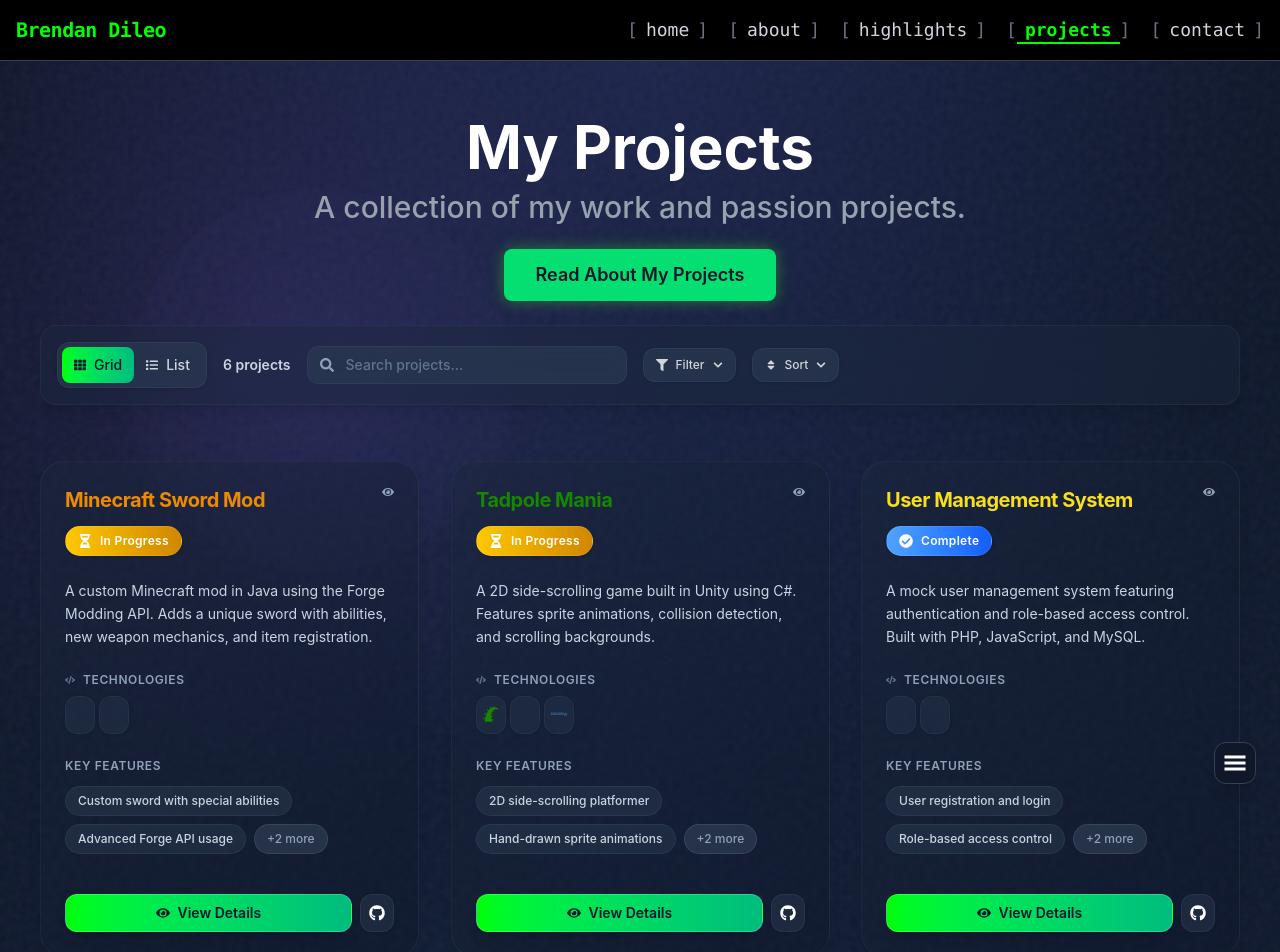
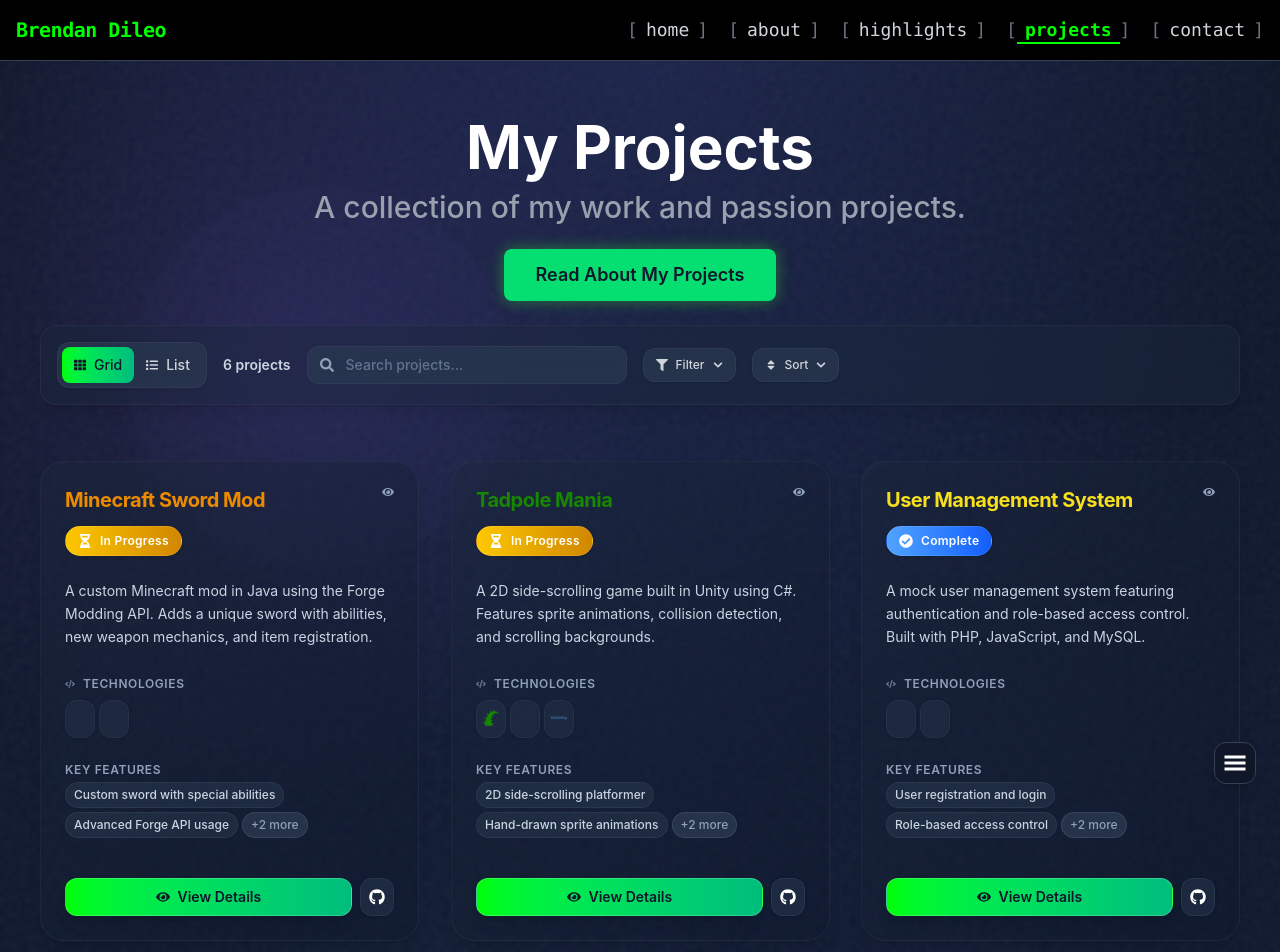
Before and after one commit to brendanddev/brendans-website, a React (Vite) app in the folder frontend/: page /projects in a window 1280 px wide. Shown: the top 952 px of the page. Built offline with nearby package versions, Linux system fonts and the light colour scheme.

Commit message:
Update feature related components

```diff
--- a/frontend/src/components/Projects/ProjectCard/FeatureTags.jsx
+++ b/frontend/src/components/Projects/ProjectCard/FeatureTags.jsx
@@ -7,29 +7,28 @@
  * A component for displaying a list of feature tags inside the project cards
  */
 
-const FeatureTags = ({ features }) => {
+const FeatureTags = ({ features, compact }) => {
     // If no features, render nothing
     if (!features || features.length === 0) return null;
     return (
         <div>
-
             {/* Section title */}
-            <h4 className="text-xs font-semibold text-slate-400 uppercase tracking-wider mb-3">
+            <h4 className={`text-xs font-semibold text-slate-400 uppercase tracking-wider ${compact ? 'mb-1' : 'mb-3'}`}>
                 Key Features
             </h4>
             {/* Feature tags */}
-            <div className="flex flex-wrap gap-2" aria-label="Feature tags" role="list">
-
+            <div className={`flex flex-wrap ${compact ? 'gap-1' : 'gap-2'}`} aria-label="Feature tags" role="list">
                 {/* Display first 2 features */}
                 {features.slice(0, 2).map((feature, i) => (
                     <span
                         key={i}
-                        className="
+                        className={`
                             text-xs bg-slate-700/40 text-slate-300
-                            px-3 py-1.5 rounded-full font-medium
+                            ${compact ? 'px-2 py-1' : 'px-3 py-1.5'}
+                            rounded-full font-medium
                             border border-slate-600/30
                             backdrop-blur-sm
-                        "
+                        `}
                         role="listitem"
                     >
                         {feature}
@@ -38,12 +37,13 @@ const FeatureTags = ({ features }) => {
                 {/* Show count of remaining features if more than 2 */}
                 {features.length > 2 && (
                     <span
-                        className="
+                        className={`
                             text-xs bg-slate-600/40 text-slate-400
-                            px-3 py-1.5 rounded-full font-medium
+                            ${compact ? 'px-2 py-1' : 'px-3 py-1.5'}
+                            rounded-full font-medium
                             border border-slate-500/30
                             backdrop-blur-sm
-                        "
+                        `}
                         role="listitem"
                     >
                         +{features.length - 2} more
--- a/frontend/src/components/Projects/ProjectModal/ProjectFeatures.jsx
+++ b/frontend/src/components/Projects/ProjectModal/ProjectFeatures.jsx
@@ -9,6 +9,7 @@
 import { motion } from "framer-motion";
 import { FaCheckCircle } from "react-icons/fa";
 import { featureVariants } from "../../../utils/variants/projects";
+import CHECK_COLORS from "../../../data/colors";
 
 
 const ProjectFeatures = ({ project }) => {
@@ -21,8 +22,10 @@ const ProjectFeatures = ({ project }) => {
             {/* Section title */}
             <h4 className="text-lg font-semibold text-white mb-4">Key Features</h4>
             <div className="space-y-2">
+
                 {/* Map through the project features and render each one for the project */}
                 {project.features.map((feature, i) => (
+
                     // Uses animation for each feature item
                     <motion.div
                         key={i}
@@ -31,7 +34,9 @@ const ProjectFeatures = ({ project }) => {
                         className="flex items-center gap-3 text-gray-300"
                         role="listitem"
                     >
-                        <FaCheckCircle className="text-[#00ff00] flex-shrink-0" size={16} />
+
+                        {/* Cycle through colors for each checkmark */}
+                        <FaCheckCircle className="flex-shrink-0" size={16} style={{ color: CHECK_COLORS[i % CHECK_COLORS.length] }} />
                         <span>{feature}</span>
                     </motion.div>
                 ))}
```
